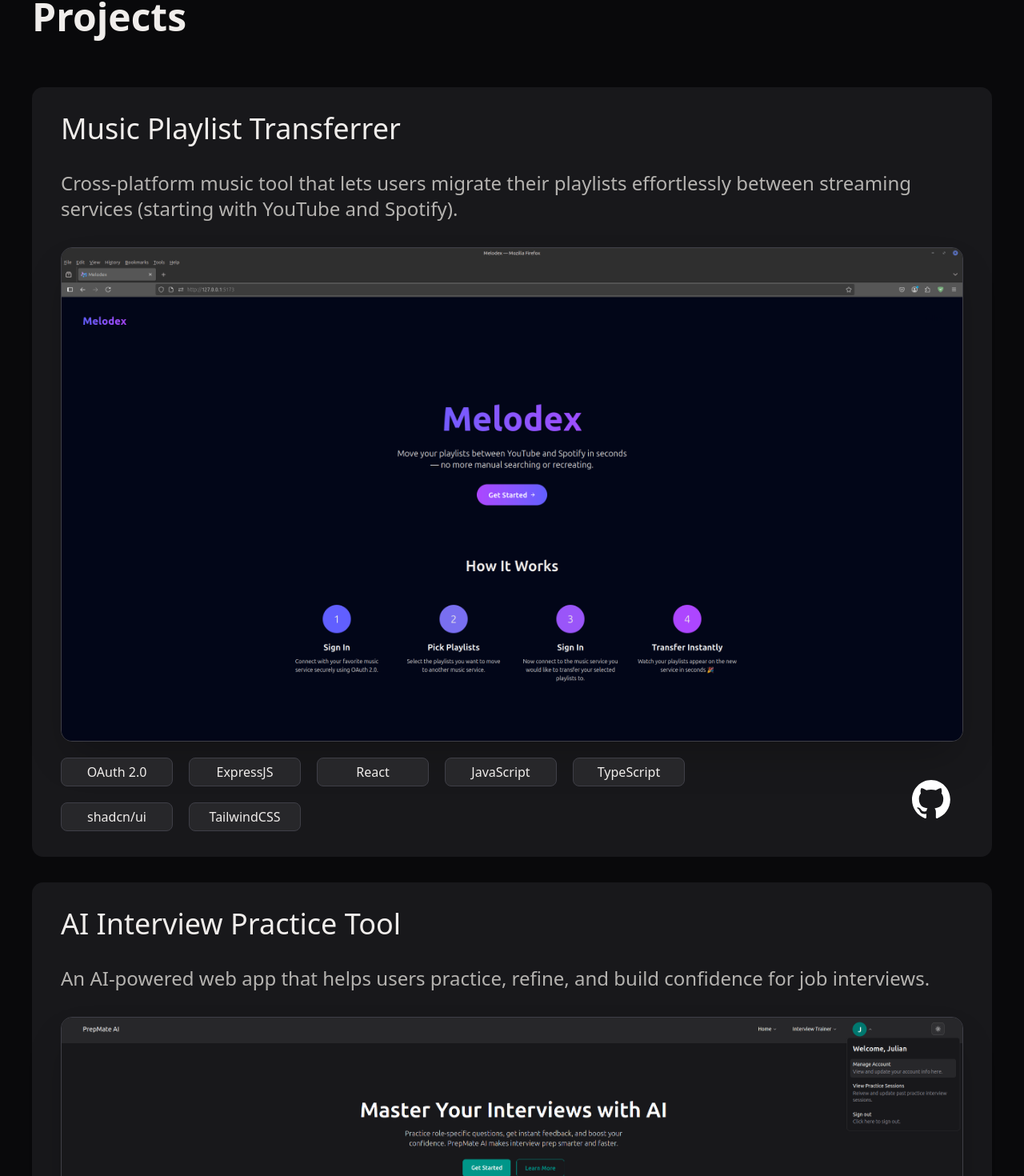
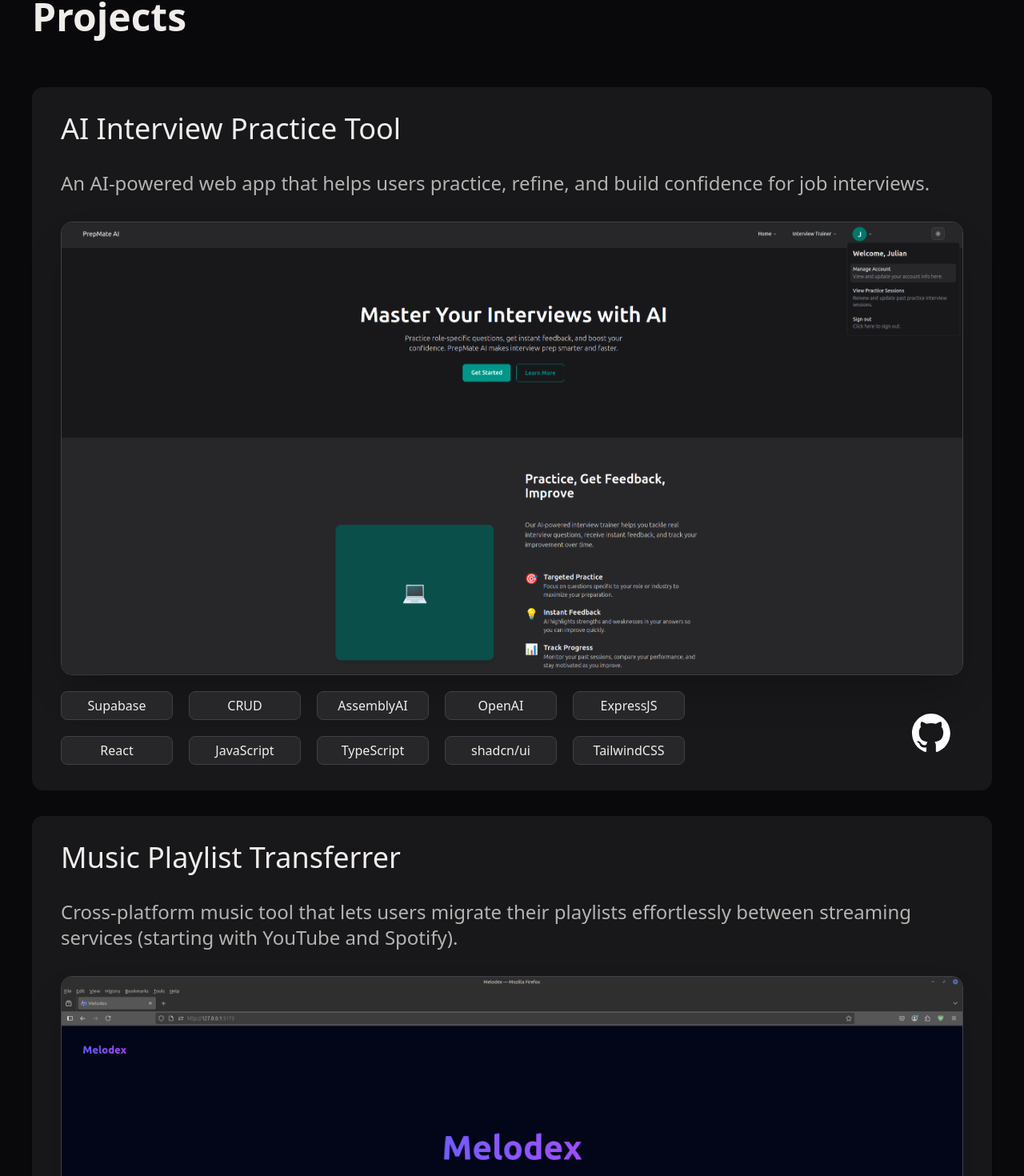
Before and after one commit to memento-j/portfolio-page, a React (Vite) app: page / in a window 1280 px wide. Shown: the part 1717-3187 px from the top of the page at 80% size. Built offline with nearby package versions, Linux system fonts and the light colour scheme.

Commit message:
swapped project display order

```diff
--- a/src/components/Projects.tsx
+++ b/src/components/Projects.tsx
@@ -5,17 +5,17 @@ export default function ProjectsList() {
     const projects =
     [
         {
-            name: "Music Playlist Transferrer",
-            description: "Cross-platform music tool that lets users migrate their playlists effortlessly between streaming services (starting with YouTube and Spotify).",
-            link: "https://github.com/memento-j/melodex",
-            technoligies: ["OAuth 2.0", "ExpressJS", "React", "JavaScript", "TypeScript", "shadcn/ui", "TailwindCSS"]
-        },
-                {
             name: "AI Interview Practice Tool",
             description: "An AI-powered web app that helps users practice, refine, and build confidence for job interviews.",
             link: "https://github.com/memento-j/interview-trainer",
             technoligies: ["Supabase", "CRUD", "AssemblyAI", "OpenAI", "ExpressJS", "React", "JavaScript", "TypeScript", "shadcn/ui", "TailwindCSS"]
         },
+        {
+            name: "Music Playlist Transferrer",
+            description: "Cross-platform music tool that lets users migrate their playlists effortlessly between streaming services (starting with YouTube and Spotify).",
+            link: "https://github.com/memento-j/melodex",
+            technoligies: ["OAuth 2.0", "ExpressJS", "React", "JavaScript", "TypeScript", "shadcn/ui", "TailwindCSS"]
+        }
     ]
 
     return(
```
